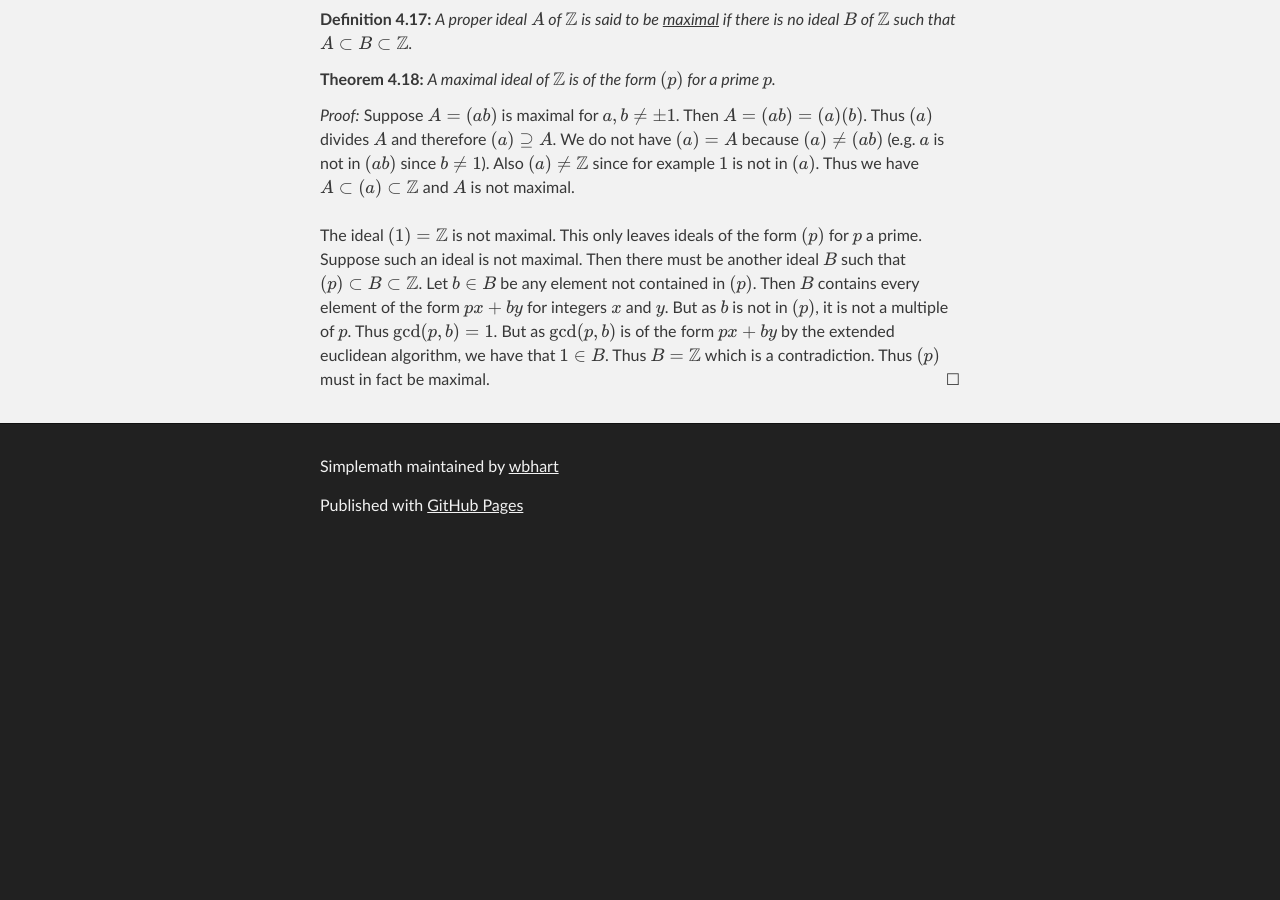
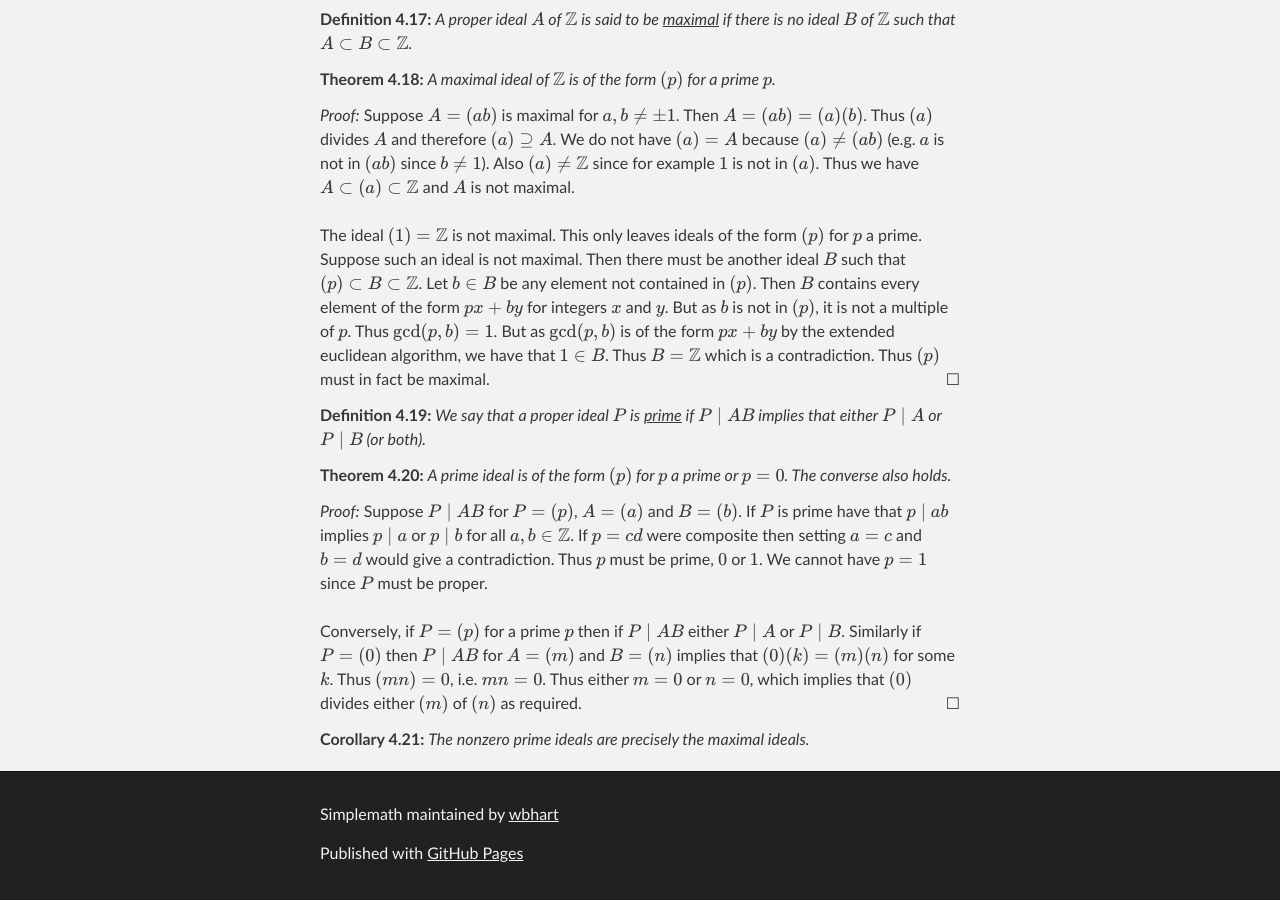
Before and after one commit to wbhart/SimpleMath, a Jekyll site: the page built from test.html, in a window 1280 px wide and 900 px high, scrolled down 16702 px. Built offline with Jekyll 4.4.1, drawn with Linux system fonts in a browser that asks for light colours; formulas are drawn with MathJax 3; before the commit the page ends 17254 px from its top, so only the background shows below that.

Commit message:
Update test.html

```diff
--- a/test.html
+++ b/test.html
@@ -818,3 +818,21 @@ contained in $(p)$. Then $B$ contains every element of the form $px + by$ for in
 $(p)$, it is not a multiple of $p$. Thus $\gcd(p, b) = 1$. But as $\gcd(p, b)$ is of the form $px + by$ by the extended
 euclidean algorithm, we have that $1 \in B$. Thus $B = \Z$ which is a contradiction. Thus $(p)$ must in fact be maximal.
 </proof>
+
+<definition> We say that a proper ideal $P$ is <u>prime</u> if $P \;|\; AB$ implies that either
+$P \;|\; A$ or $P \;|\; B$ (or both).
+</definition>
+
+<theorem> A prime ideal is of the form $(p)$ for $p$ a prime or $p = 0$. The converse also holds.
+</theorem>
+
+<proof> Suppose $P \;|\; AB$ for $P = (p)$, $A = (a)$ and $B = (b)$. If $P$ is prime have that $p \;|\; ab$ implies
+$p \;|\; a$ or $p \;|\; b$ for all $a, b \in \Z$. If $p = cd$ were composite then setting $a = c$ and $b = d$ would give
+a contradiction. Thus $p$ must be prime, $0$ or $1$. We cannot have $p = 1$ since $P$ must be proper. </br></br>
+
+Conversely, if $P = (p)$ for a prime $p$ then if $P \;|\; AB$ either $P \;|\; A$ or $P \;|\; B$. Similarly if $P = (0)$
+then $P \;|\; AB$ for $A = (m)$ and $B = (n)$ implies that $(0)(k) = (m)(n)$ for some $k$. Thus $(mn) = 0$, i.e.
+$mn = 0$. Thus either $m = 0$ or $n = 0$, which implies that $(0)$ divides either $(m)$ of $(n)$ as required.
+</proof>
+
+<corollary> The nonzero prime ideals are precisely the maximal ideals.</corollary>
```
